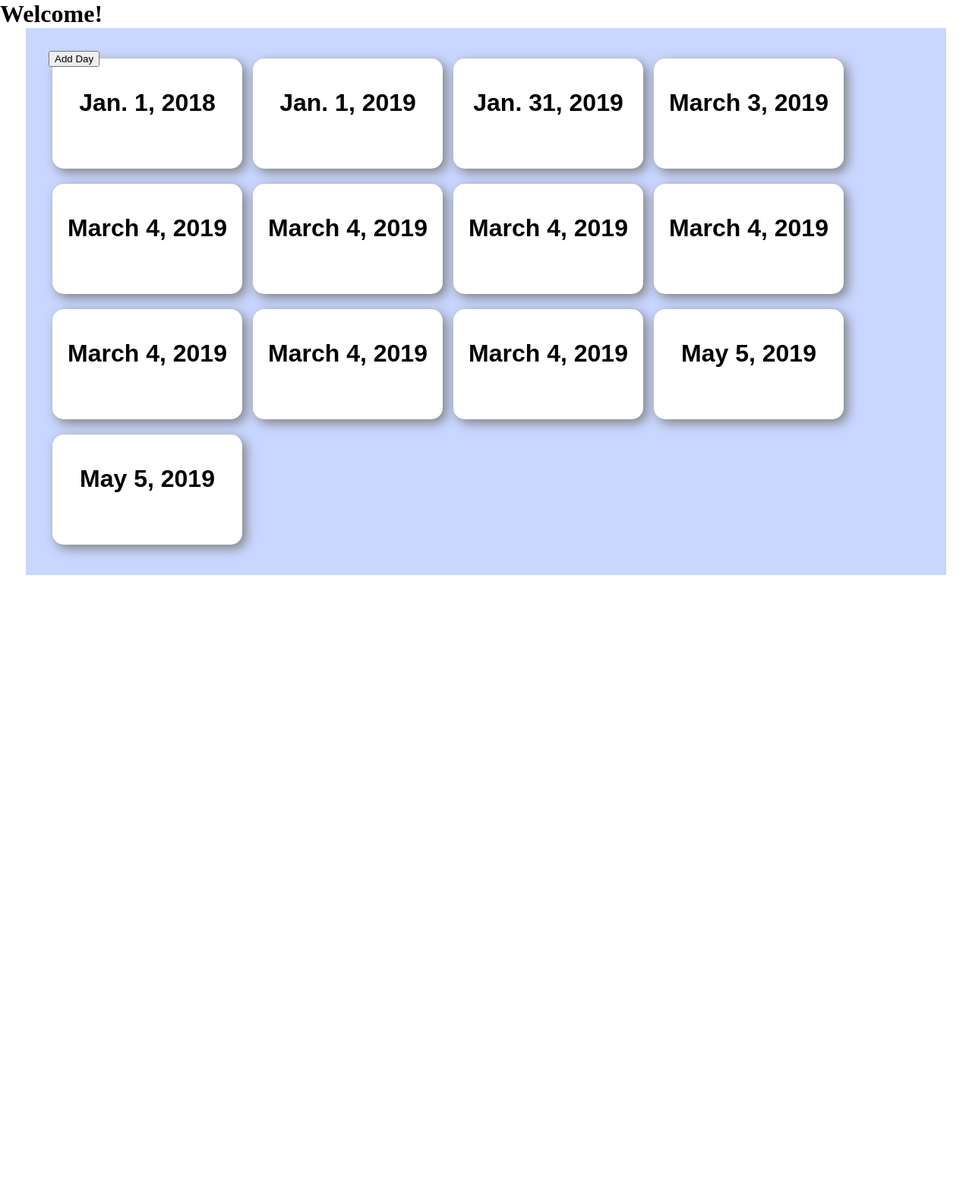
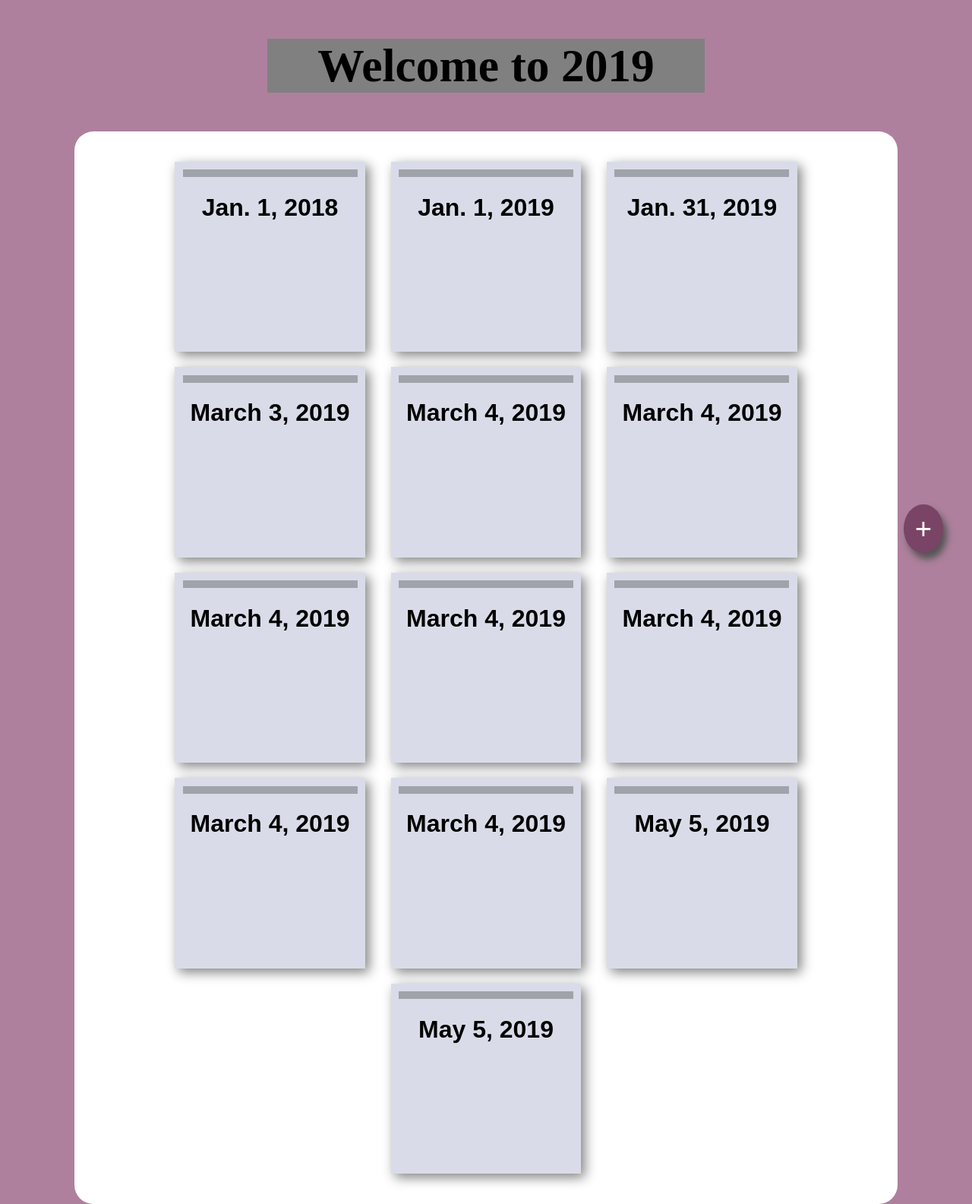
Before and after one commit to LienLeinad/BlueHacks2019, a Django app: page / in a window 1280 px wide. Shown: the whole page at 76% size. Before the commit the page ends 757 px from the top, so only its background shows below. Run offline with Django 3.2, Linux system fonts and the light colour scheme; data comes from the database, SQL or seed files in the repository; both versions use the stored data as it was after the commit.

Commit message:
Added more layout

```diff
--- a/journal/planner/static/dayPage.css
+++ b/journal/planner/static/dayPage.css
@@ -29,7 +29,6 @@ th {
     height: 8%;
     width: 4%;
     background-color: rgb(0,0,230);
-    opacity: 0.5;
     font-size: 300%;
     color: white;
 }
--- a/journal/planner/static/homePage.css
+++ b/journal/planner/static/homePage.css
@@ -1,18 +1,43 @@
 body {
-	margin: 0 auto;
-	margin-top: 0px;
+	margin: 0;
 	padding: 0;
+	background-color: #ae809d;
 }
 
-h1 {
-	margin: 0;
+#welcome {
+	text-align: center;
+	font-size: 3.2vw;
+	margin: 2.5vw;
+	background-color: grey;
+	margin-left: auto;
+	margin-right: auto;
+	width: 45%;
 }
 
 .planner-area {
 	margin: 0 auto;
-	background-color: #c9d6ff;
-	width: 90%;
+	background-color: white;
+	border-radius: 25px;
+	width: 80%;
 	padding: 30px;
+}
+
+.plan-card-area {
+	text-align: center;
+}
+
+.plan-card-area-header {
+	background-color: #a0a3aa;
+	width: 230px;
+	height: 10px;
+	float: top;
+}
+
+.plan-card-line {
+	margin: 5px auto;
+	width: 100px;
+	height: 7px;
+	background-color: #ae809d;
 }
 
 .plan {
@@ -21,23 +46,33 @@ h1 {
 }
 
 #plan-card {
-	text-align: center;
+	background-color: #d9dce8;
 	width: 230px;
-	height: 65px;
-	border-radius: 15px;
-	padding: 40px 10px 40px 10px;
+	height: 230px;
+	padding: 1%;
 	box-shadow: 5px 5px 15px grey;
-	margin: 10px 5px 10px 5px;
+	margin: 10px 15px 10px 15px;
 	display: inline-block;
 }
 
-#btn {
-	text-align: right;
-	position: absolute;
+
+.errorlist {
+	color: white;
+	font-size: 3px;
 }
 
-#btn-home-add-day {
-	position: absolute;
+.btn-home {
+	background-color: #794465;
+    font-size: 3vw;
+    color: white;
+    position: fixed;
+	border: none;
+	box-shadow: 5px 8px 10px #545454;
+	border-radius: 50%;
+    bottom: 9%;
+    right:3%;
+    height: 8%;
+    width: 4%;
 }
 
 .view-btn {
--- /dev/null
+++ b/journal/planner/static/main.css
@@ -0,0 +1,3 @@
+body {
+	font-family: Bahnschrift;
+}
--- a/journal/template/dayPage.html
+++ b/journal/template/dayPage.html
@@ -5,6 +5,7 @@
 	<title></title>
 	<link rel="stylesheet" type="text/css" href="{% static 'modals.css' %}">
 	<link rel="stylesheet" type="text/css" href="{% static 'dayPage.css' %}">
+	<link rel="stylesheet" type="text/css" href="{% static 'main.css' %}">
 </head>
 <body>
 	<div>
--- a/journal/template/homePage.html
+++ b/journal/template/homePage.html
@@ -6,18 +6,18 @@
 	<title></title>
 	<link rel="stylesheet" type="text/css" href="{% static 'modals.css'%}">
 	<link rel="stylesheet" type="text/css" href="{% static 'homePage.css'%}">
+	<link rel="stylesheet" type="text/css" href="{% static 'main.css'%}">
 
 </head>
 
 <body>
-
-	<div>
-		<h1>Welcome!</h1>
+	<div id="welcome">
+		<h2>Welcome to 2019</h2>
 	</div>
 
 	<div class="planner-area">
 
-		<div id="btn-home-add-day"><button class="btn-home">Add Day</button></div>
+		<div id="btn-home-add-day"><button class="btn-home">+</button></div>
 
 		<!-- modal code add plan-->
 		<div id="myModal" class="modal">
@@ -33,14 +33,18 @@
 	  		</div>
 		</div>
 		<!-- end of modal code-->
-		{% for day in day_list %}
+		<div class="plan-card-area">
 
-			<div id="plan-card" class="plan">
-				<h1>{{day.day_made}}</h1><br>
+			{% for day in day_list %}
 
-			</div>
+				<div id="plan-card" class="plan">
+					<div class="plan-card-area-header"></div>
+					<h1>{{day.day_made}}</h1><br>
 
-		{% endfor %}
+				</div>
+
+			{% endfor %}
+		</div>
 	</div>
 	<script src="{% static 'modals.js'%}"></script>
 
```
Also changed, not shown: journal/db.sqlite3.
